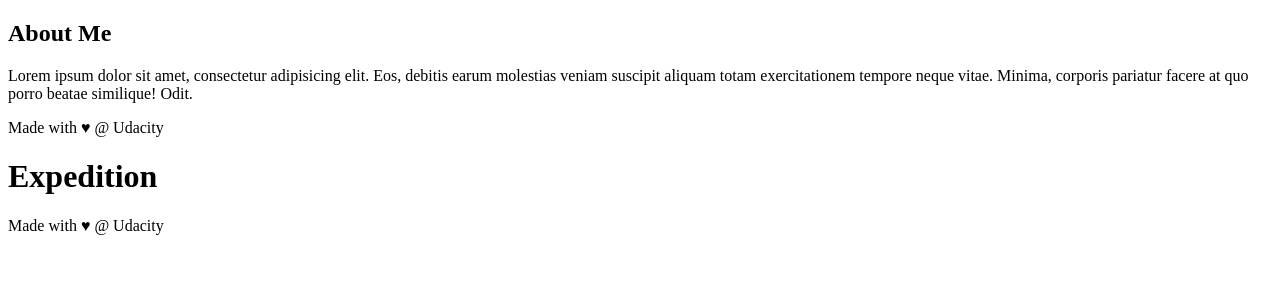
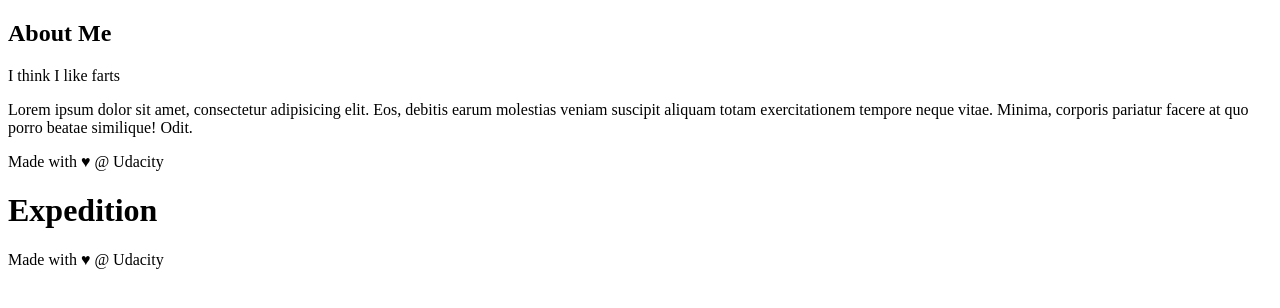
Before and after one commit to knaveree/Udacity, a plain HTML site: page index.html in a window 1280 px wide. Drawn offline with Linux system fonts and the light colour scheme.

Commit message:
Apparently I like farts

```diff
--- a/index.html
+++ b/index.html
@@ -9,7 +9,7 @@
 <!-- start of new content -->
 <aside>
     <h2>About Me</h2>
-
+	<p>I think I like farts</p>
     <p>Lorem ipsum dolor sit amet, consectetur adipisicing elit. Eos, debitis earum molestias veniam suscipit aliquam totam exercitationem tempore neque vitae. Minima, corporis pariatur facere at quo porro beatae similique! Odit.</p>
 </aside>
 <!-- end of new content -->
```
